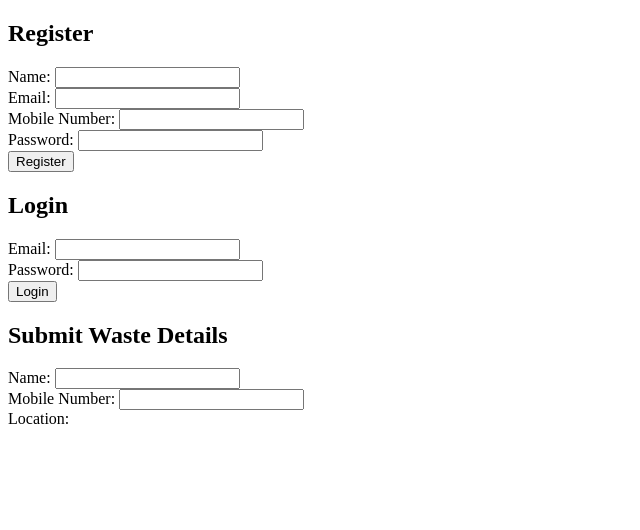
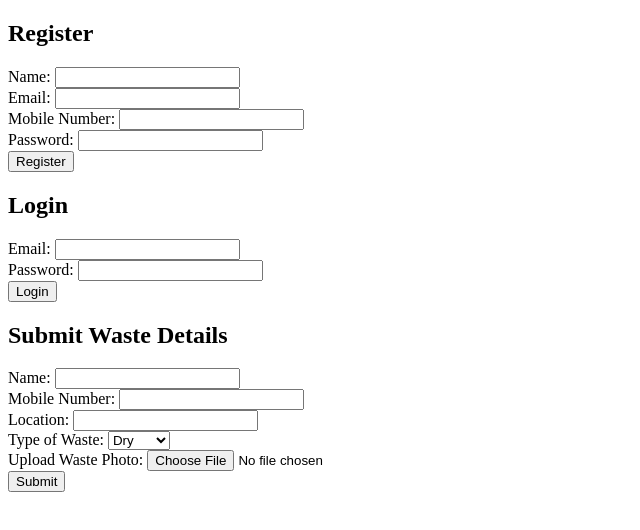
Before and after one commit to sreejabiyyala/solid-wastewebp, a plain HTML site: page index.html in a window 1280 px wide. Shown: the whole page, without its empty margins (0-640 px from the left). Drawn offline with Linux system fonts and the light colour scheme.

Commit message:
Update index.html

```diff
--- a/index.html
+++ b/index.html
@@ -6,8 +6,7 @@
     <title>Solid Waste Management</title>
 </head>
 <body>
-
-    <h2>Register</h2>
+<h2>Register</h2>
     <form id="registerForm">
         <label>Name:</label>
         <input type="text" id="regName" required><br>
@@ -19,7 +18,6 @@
         <input type="password" id="regPassword" required><br>
         <button type="submit">Register</button>
     </form>
-
     <h2>Login</h2>
     <form id="loginForm">
         <label>Email:</label>
@@ -36,4 +34,28 @@
         <label>Mobile Number:</label>
         <input type="tel" id="mobile" required><br>
         <label>Location:</label>
-        <input type="text" id="location
+        <input type="text" id="location" required><br>
+        <label>Type of Waste:</label>
+        <select id="wasteType">
+            <option>Dry</option>
+            <option>Wet</option>
+            <option>Plastic</option>
+        </select><br>
+        <label>Upload Waste Photo:</label>
+        <input type="file" id="wastePhoto" accept="image/*"><br>
+        <button type="submit">Submit</button>
+    </form>
+
+    <script>
+        document.getElementById("loginForm").addEventListener("submit", function(event) {
+            event.preventDefault();
+            alert("Login functionality to be implemented!");
+        });
+
+        document.getElementById("wasteForm").addEventListener("submit", function(event) {
+            event.preventDefault();
+            alert("Waste details submitted!");
+        });
+    </script>
+</body>
+</html>
```
